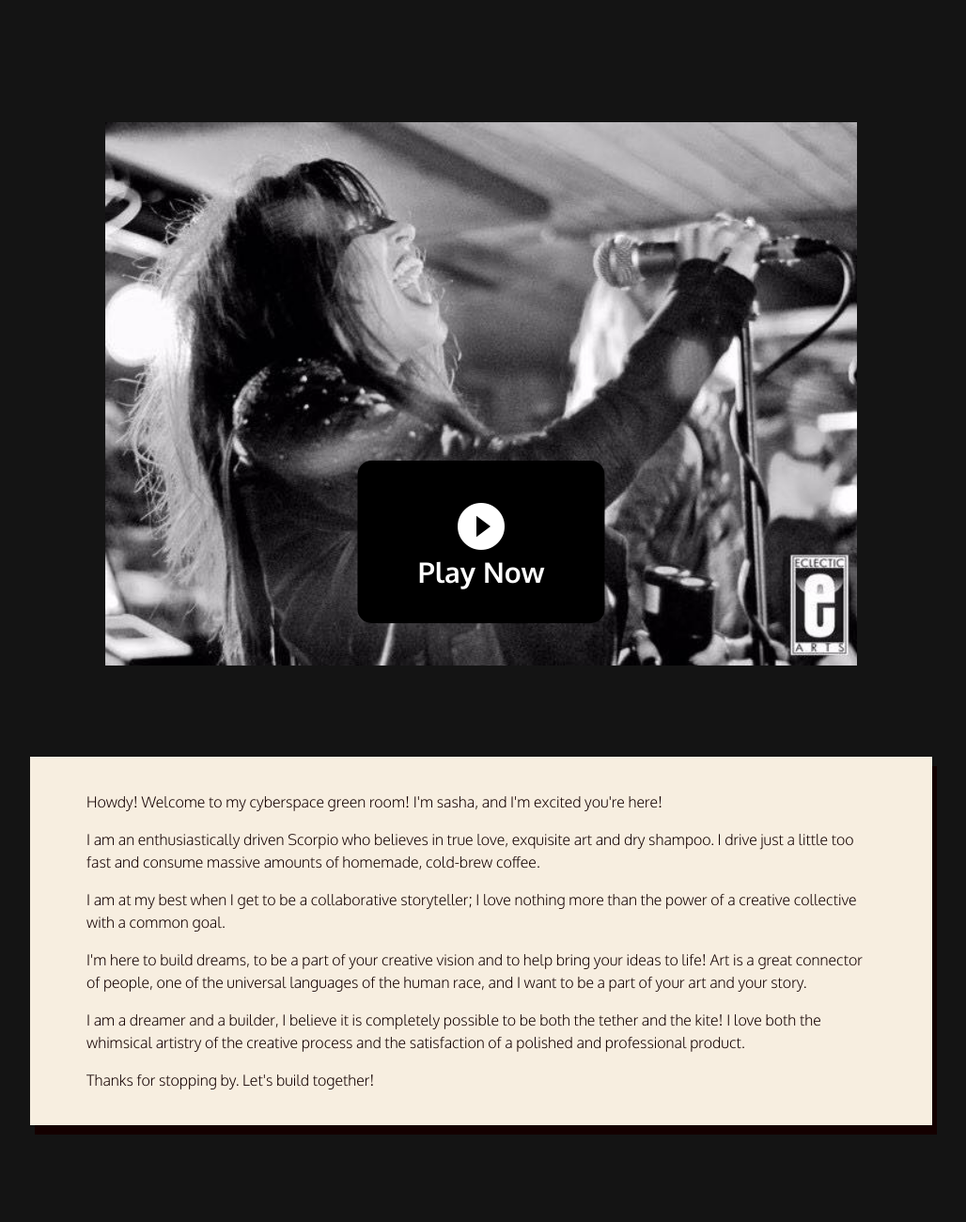
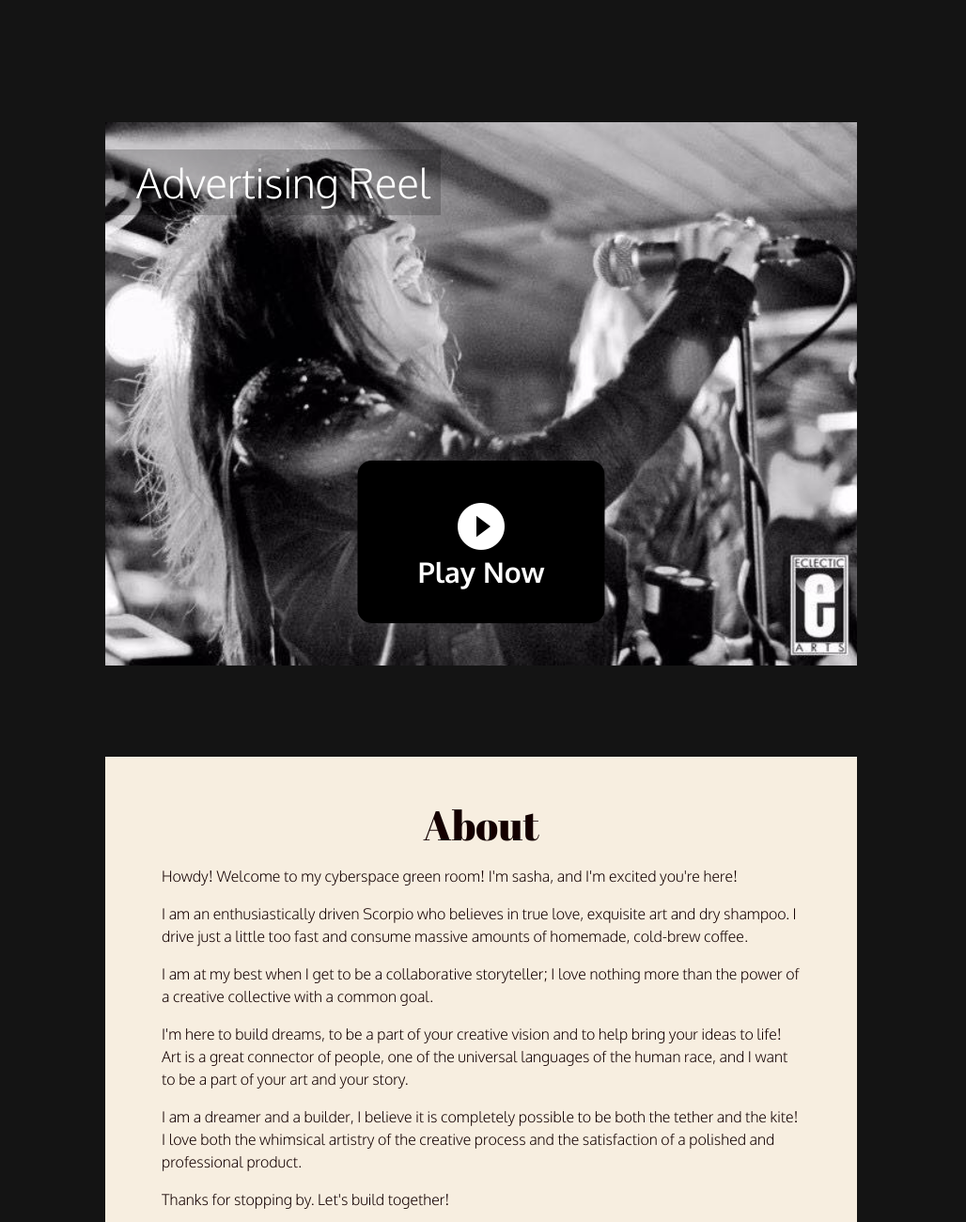
Before and after one commit to KLCBintz/Sasha-Travis, a Gatsby site: page / in a window 1280 px wide. Shown: the part 1420-2720 px from the top of the page at 94% size, without its empty margins (128-1156 px from the left). Built offline with nearby package versions, Linux system fonts and the light colour scheme; Gatsby itself is replaced by a stand-in of ours.

Commit message:
added titles

```diff
--- a/src/components/flipcard.js
+++ b/src/components/flipcard.js
@@ -28,6 +28,8 @@ const FlipCard = props => {
         style={{ opacity: opacity.interpolate(o => 1 - o), transform }}
       >
         <Img fluid={props.baseImage} alt="sasha looking cheeky" />
+        <h3 className="flipCardTitle">{props.audioTitle}</h3>
+
         <button
           className="radio"
           style={{ backgroundColor: props.buttonColor }}
--- a/src/pages/index.js
+++ b/src/pages/index.js
@@ -39,11 +39,12 @@ const IndexPage = ({ data }) => {
         flippedImage={data.cardImage2.childImageSharp.fluid}
         audioFile={"/audio/sasha-travis-c3.mp3"}
         id="commercial"
-        audioTitle="Commercial Reel"
+        audioTitle="Advertising Reel"
         buttonColor="black"
       />
 
       <div id="bio">
+        <h3>About</h3>
         <p>
           Howdy! Welcome to my cyberspace green room! I'm sasha, and I'm excited
           you're here!
--- a/src/styles/main.css
+++ b/src/styles/main.css
@@ -5,7 +5,7 @@
 body {
   background-color: #141414;
   color: white;
-  font-family: "sans-serif" "oxygen";
+  font-family: "oxygen", sans-serif;
 }
 
 .nav-wrapper {
@@ -25,12 +25,16 @@ footer {
   text-align: center;
 }
 
+h3 {
+  font-family: "abril fatface", serif;
+}
+
 h1 {
   top: 1em;
   text-transform: uppercase;
   font-size: 5em;
   font-weight: 800;
-  font-family: "Abril Fatface";
+  font-family: "Abril Fatface", serif;
 }
 
 h2 {
@@ -101,15 +105,24 @@ h2 {
   will-change: transform, opacity;
 }
 
+.flipCardTitle {
+  position: absolute;
+  top: 0;
+  left: 0;
+  font-family: "oxygen", sans-serif !important;
+  background-color: rgba(0, 0, 0, 0.2);
+  padding: 0.25em 0.25em 0.25em 0.75em;
+}
+
 #bio {
   background-color: #f7eee0;
   color: #140000;
-  width: 75%;
-  margin-left: 12.5%;
+  width: 80%;
+  max-width: 800px;
+  margin: 0 auto;
   padding: 20px 60px;
   font-family: oxygen;
   font-size: 16px;
-  box-shadow: 5px 10px;
 }
 
 #contactContainer {
@@ -135,10 +148,6 @@ iframe {
   font-size: 20px;
 }
 
-h3 {
-  font-family: "abril fatface";
-}
-
 #submit {
   background-color: white;
   color: black;
@@ -159,4 +168,9 @@ h3 {
   .audio-elem {
     transform: translate(-65%);
   }
+  #bio {
+    align-items: center;
+    margin: 0 auto;
+    padding: 20px 20px;
+  }
 }
```
